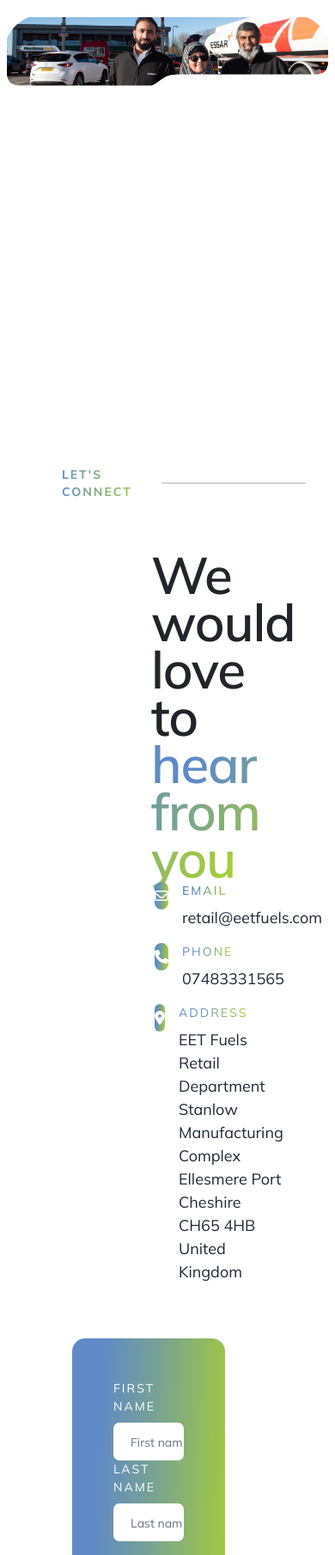
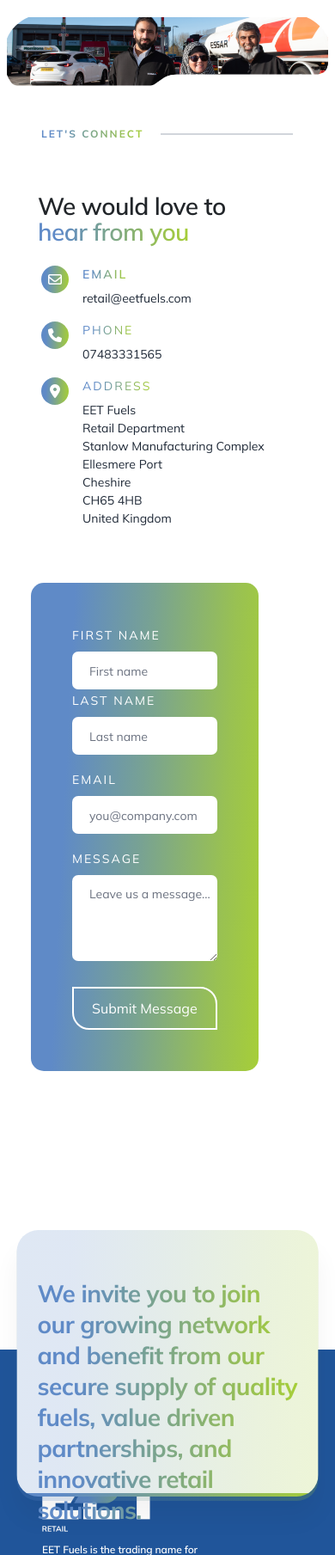
Before and after one commit to webpassionates/addya-eet-retail, a PHP site: page /speak-to-us.html in a window 390 px wide. Shown: the part 123-1932 px from the top of the page at 86% size. Run offline with PHP 8.4, Linux system fonts and the light colour scheme; style sheets or scripts are compiled from the project's sources; some libraries are stand-ins or nearby versions.

Commit message:
add speack to us  page

```diff
--- a/src/assets/scss/partials/_SpeakToUs.scss
+++ b/src/assets/scss/partials/_SpeakToUs.scss
@@ -8,9 +8,18 @@
       background-size: 100%;
       margin-left: 1%;
       border-radius: $border-radius-3;
+      @media only screen and (max-width: 768px) {
+        // border: 1px solid black;
+        height: 100px;
+
+    };
 
       .row-height {
         height: 400px;
+        @media only screen and (max-width: 768px) {
+          // border: 1px solid black;
+          height: 100px;
+        };
       }
 
       .banner-bg {
@@ -21,6 +30,7 @@
         right: 0;
         height: 164px;
         border-bottom-left-radius: $border-radius-3;
+
 
         h2 {
           padding-left: 12%;
@@ -42,6 +52,7 @@
         z-index: 999;
         position: absolute;
         right: 0px;
+
       }
     }
   }
@@ -61,6 +72,9 @@
           display: flex;
           justify-content: center;
           align-items: center;
+          @media only screen and (max-width: 768px) {
+            justify-content: flex-start;
+          };
 
           p {
             font-family: Mulish;
@@ -70,14 +84,13 @@
             letter-spacing: 2px;
             margin: 0;
             text-align: left;
-            background: linear-gradient(90deg,
-                #5f8ac7 -0.15%,
-                #5f8ac7 14.85%,
-                #78a293 42.85%,
-                #99c152 81.85%,
-                #a6ce39 99.85%);
+            background: linear-gradient(90deg,#5f8ac7 -0.15%,#5f8ac7 14.85%,#78a293 42.85%,#99c152 81.85%,#a6ce39 99.85%);
             -webkit-background-clip: text;
             -webkit-text-fill-color: transparent;
+            @media only screen and (max-width: 768px) {
+              font-size: 12px;
+              line-height: 20px;
+            };
           }
 
           .lets_connect_horizontal_line {
@@ -85,6 +98,9 @@
             height: 1.5px;
             width: 76%;
             margin-left: 20px;
+            @media only screen and (max-width: 768px) {
+              width: 50%;
+            };
           }
         }
       }
@@ -92,6 +108,11 @@
       .lets_connect_SecondDiv {
         h2 {
           font-size: $fs-60;
+          @media only screen and (max-width: 768px) {
+            font-size: $fs-28;
+            line-height: 30px;
+            ;
+          };
         }
       }
 
@@ -107,6 +128,7 @@
           height: 32px;
           line-height: 2;
           border-radius: 32px;
+
         }
 
         .iconheading {
@@ -129,6 +151,9 @@
 
             -webkit-background-clip: text;
             -webkit-text-fill-color: transparent;
+            @media only screen and (max-width: 768px) {
+              font-size: 14px;
+            };
           }
         }
 
@@ -138,6 +163,9 @@
             font-size: 18px;
             font-weight: 400;
             color: #1f2937;
+            @media only screen and (max-width: 768px) {
+              font-size: 14px;
+            };
           }
         }
       }
--- a/src/speak-to-us.html
+++ b/src/speak-to-us.html
@@ -144,23 +144,23 @@
             <div class="letsconnect px-4">
                 <div class="container-fluid">
                     <div class="row">
-                        <div class="col-lg-12 p-0 pt-5 mt-5">
+                        <div class="col-lg-12 p-0 pt-xxl-5 pt-sm-0 mt-xxl-5 mt-sm-0">
                             <div class="lets_connect_firstDiv">
                                 <div class="lets_connect_SubParentDiv ps-4">
-                                    <p class="ps-4">LET'S CONNECT</p>
+                                    <p class="ps-xxl-4 ps-sm-0">LET'S CONNECT</p>
                                     <div class="lets_connect_horizontal_line"></div>
                                 </div>
                             </div>
                         </div>
-                        <div class="row justify-content-center px-4">
-                            <div class="col-lg-12 px-5">
+                        <div class="row justify-content-center px-xxl-4 px-sm-0">
+                            <div class="col-lg-12 px-xxl-5 px-sm-0">
                                 <div class="row">
-                                    <div class="col-lg-6 ps-5">
+                                    <div class="col-lg-6 ps-xxl-5 ps-sm-0">
                                         <div class="lets_connect_SecondDiv pt-4 ps-2">
-                                            <h2 class="ps-5 fs-60">We would love to <br><span>hear from you</span></h2>
+                                            <h2 class="ps-xxl-5 px-sm-0 fs-60">We would love to <br><span>hear from you</span></h2>
                                         </div>
-                                        <div class="lets_connect_ThirdDiv ps-2">
-                                            <div class="ps-5 ms-1">
+                                        <div class="lets_connect_ThirdDiv ps-2 pt-4">
+                                            <div class="ps-xxl-5 ps-sm-0 ms-1 ">
                                                 <div class="d-flex">
                                                     <div class="iconcontainer text-center text-white">
                                                         <i class="fa-regular fa-envelope"></i>
```
